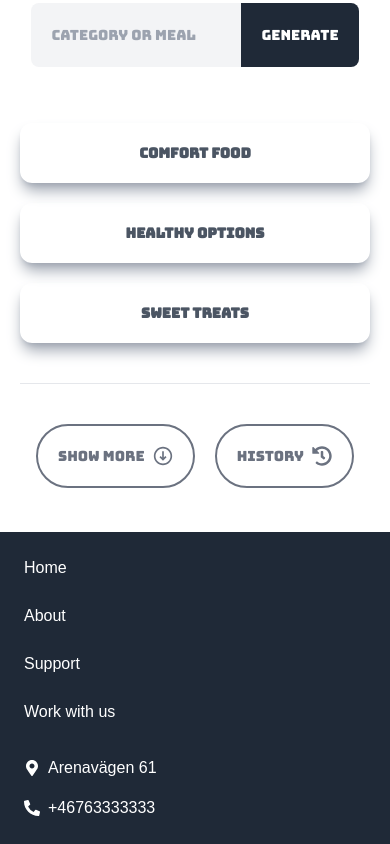
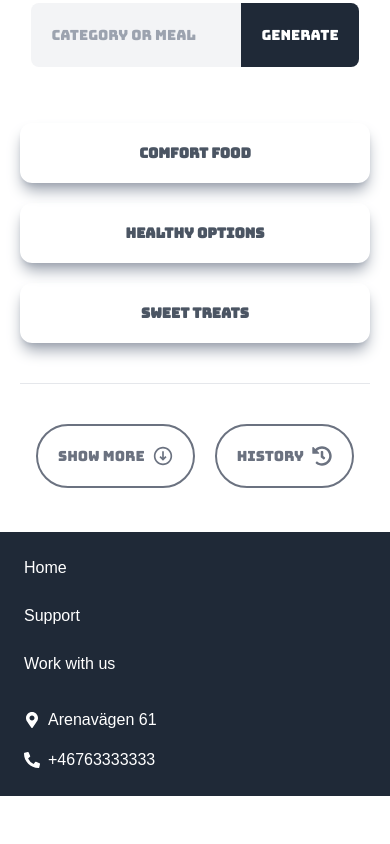
Before and after one commit to NoelPerland/gemini_project, a Next.js app: page /Hampus in a window 390 px wide. Shown: the part 417-1261 px from the top of the page. After the commit the page ends 1213 px from the top, so only its background shows below. Built offline with nearby package versions, Linux system fonts and the light colour scheme; no server answers.

Commit message:
responsive footer styling

```diff
--- a/components/Footer.js
+++ b/components/Footer.js
@@ -10,11 +10,6 @@
           <li>
             <Link href="/home" className="hover:text-gray-400">
               Home
-            </Link>
-          </li>
-          <li>
-            <Link href="/About" className="hover:text-gray-400">
-              About
             </Link>
           </li>
           <li>
```
